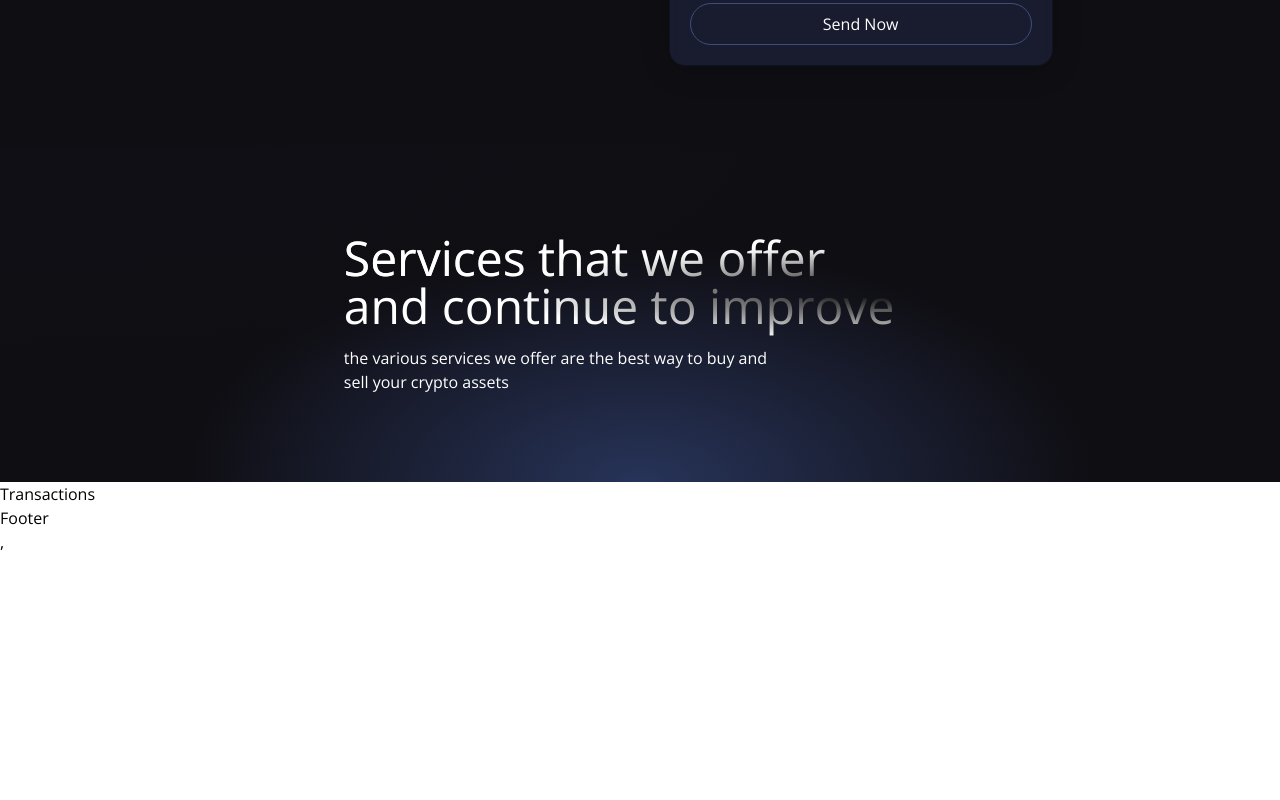
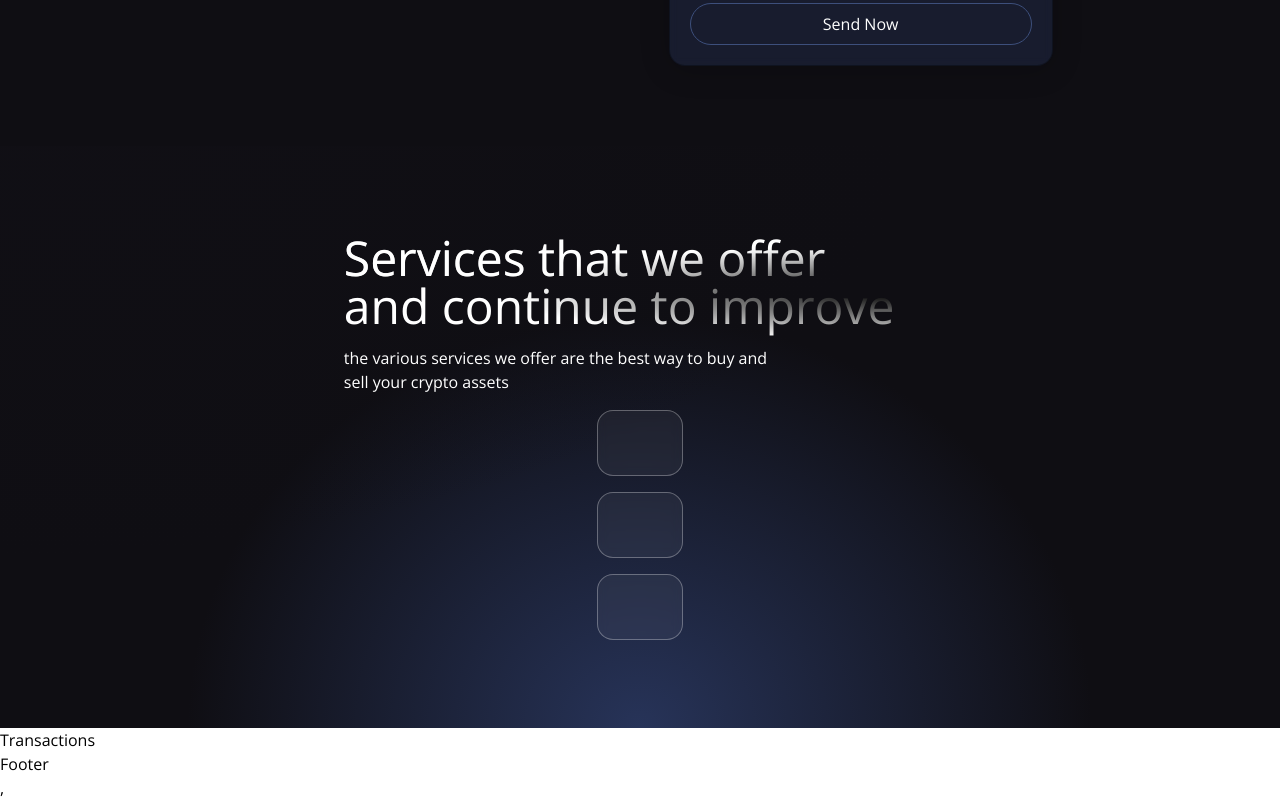
Before and after one commit to NCRadtke00/Web3CryptoExchange, a React (Vite) app in the folder client/: page / in a window 1280 px wide. Shown: the part 640-1440 px from the top of the page. Before the commit the page ends 1194 px from the top, so only its background shows below. Built offline with nearby package versions, Linux system fonts and the light colour scheme.

Commit message:
added service cards to display services offered

```diff
--- a/client/src/components/Services.jsx
+++ b/client/src/components/Services.jsx
@@ -3,6 +3,17 @@ import { BsShieldFillCheck } from "react-icons/bs";
 import { BiSearchAlt } from "react-icons/bi";
 import { RiHeart2Fill } from "react-icons/ri";
 
+const ServiceCard = ({ color, title, icon, subtitle }) => (
+    <div className="flex flex-row justify-start items-start white-glassmorphism p-3 m-2 cursor-pointer hover:shadow-xl">
+        <div className={`w-10 h-10 rounded-full flex justify-center items-center ${color}`}>
+            {icon}
+        </div>
+        <div className="ml-5 flex flex-col flex-1">
+            <h3 className="mt-2 text-white text-lg">{title}</h3>
+            <p className="mt-1 text-white text-sm md:w-9/12"> {subtitle}</p>
+        </div>
+    </div>
+);
 
 const Services = () => {
     return (
@@ -19,7 +30,9 @@ const Services = () => {
                     </p>
                 </div>
                 <div className="flex-1 flex flex-col justify-start items-center">
-
+                    <ServiceCard />
+                    <ServiceCard />
+                    <ServiceCard />
                 </div>
             </div>
 
```
